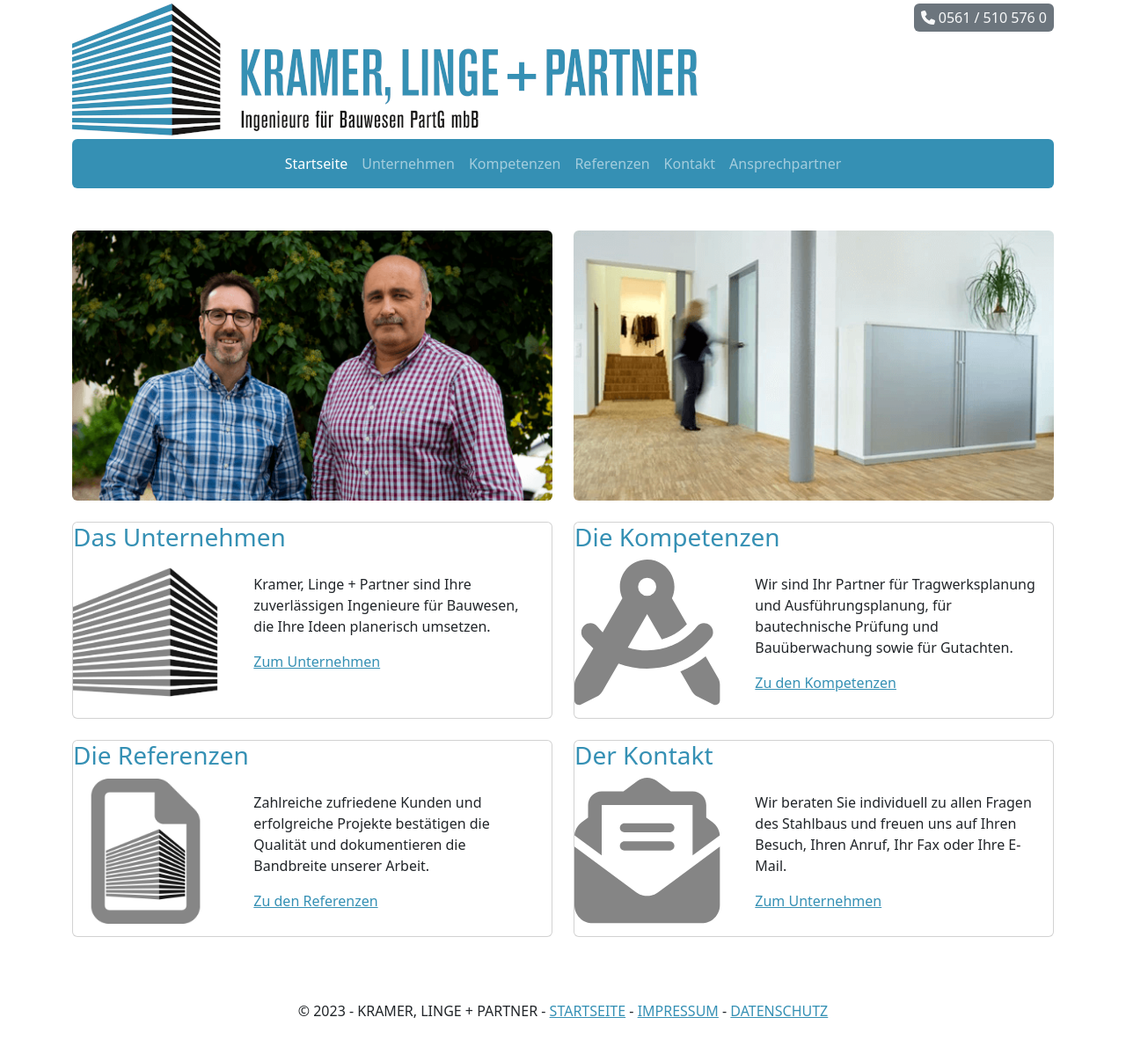
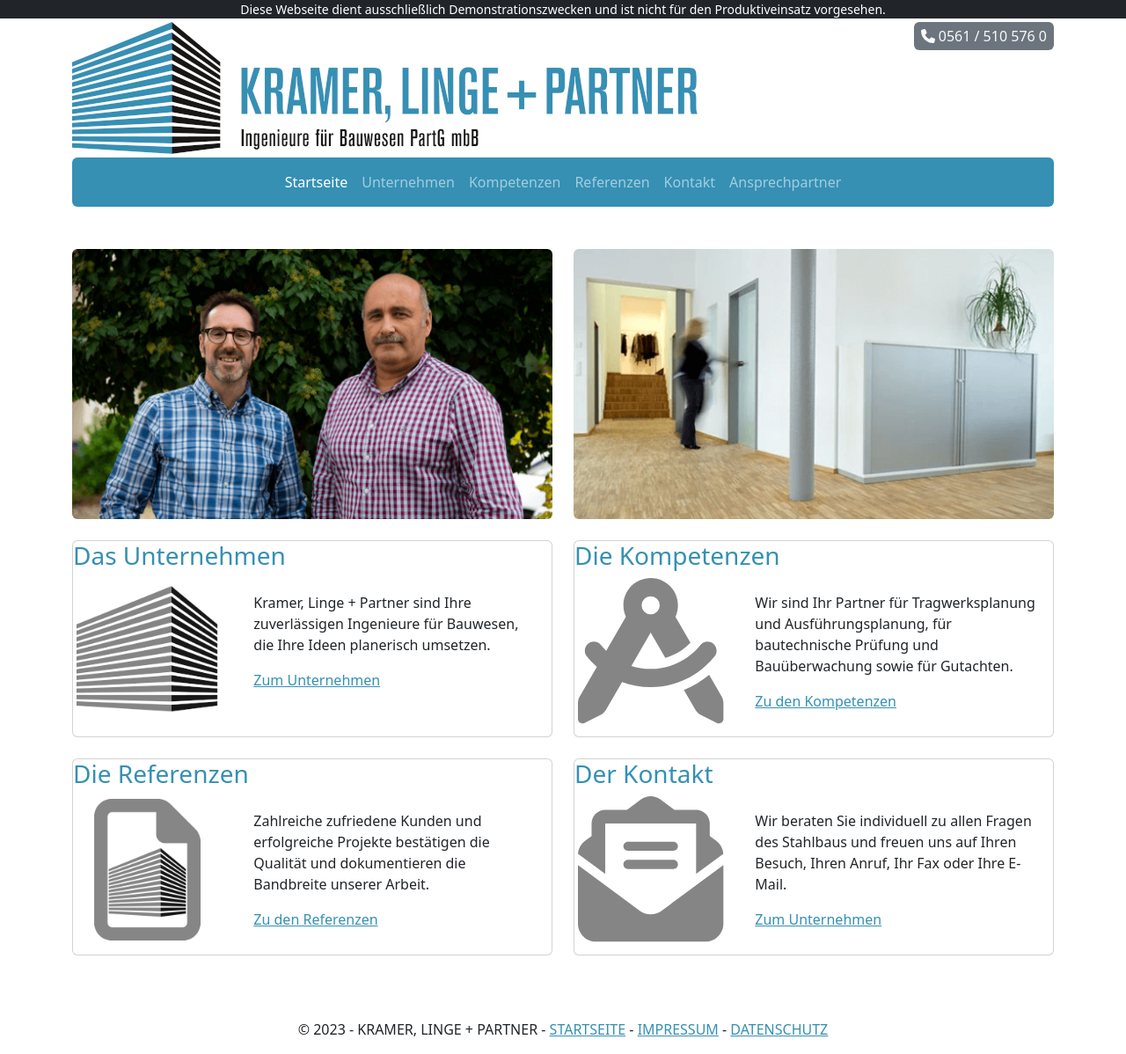
Before and after one commit to computerextra/Kramer-Linge-Partner, a React (Vite) app: page / in a window 1280 px wide. Shown: the whole page at 88% size. Before the commit the page ends 1177 px from the top, so only its background shows below. Built offline with nearby package versions, Linux system fonts and the light colour scheme.

Commit message:
Demo Header

```diff
--- a/src/Layout/Header.tsx
+++ b/src/Layout/Header.tsx
@@ -6,16 +6,33 @@
 
 export default function Header() {
   return (
+    <>
+      <Container
+        fluid
+        className="bg-dark d-flex justify-content-center">
+        <small className="text-white">
+          Diese Webseite dient ausschließlich Demonstrationszwecken und ist
+          nicht für den Produktiveinsatz vorgesehen.
+        </small>
+      </Container>
       <Container className="mb-1 mt-1">
         <NavLink to={Urls.Root}>
-        <Image fluid rounded src="/Images/Logo_2017.webp" alt="Logo" />
+          <Image
+            fluid
+            rounded
+            src="/Images/Logo_2017.webp"
+            alt="Logo"
+          />
         </NavLink>
         <p className="d-none d-lg-block bg-secondary float-end text-light pt-1 pb-1 ps-2 pe-2 text-center rounded">
           <FontAwesomeIcon icon={faPhone} />{" "}
-        <a href="tel:05615105760" className="text-decoration-none text-light">
+          <a
+            href="tel:05615105760"
+            className="text-decoration-none text-light">
             0561 / 510 576 0
           </a>
         </p>
       </Container>
+    </>
   );
 }
--- a/src/Pages/Home.tsx
+++ b/src/Pages/Home.tsx
@@ -61,6 +61,7 @@
                     fluid
                     src="/Images/Logo.webp"
                     alt="Büro"
+                    className="ps-1"
                     style={{ maxHeight: height }}
                   />
                 </NavLink>
@@ -95,6 +96,7 @@
                 <NavLink to={Urls.Referenzen}>
                   <Image
                     fluid
+                    className="ps-1"
                     src="/Images/file-regular.webp"
                     alt="Büro"
                     style={{ maxHeight: height }}
@@ -151,7 +153,7 @@
                       height: "100%",
                       maxHeight: height,
                     }}
-                    className="img-fluid"
+                    className="img-fluid ps-1"
                   />
                 </NavLink>
               </Col>
@@ -193,7 +195,7 @@
                       maxHeight: height,
                       maxWidth: height,
                     }}
-                    className="img-fluid"
+                    className="img-fluid ps-1"
                   />
                 </NavLink>
               </Col>
```
Lines whose indentation alone changed are shown as unchanged.
